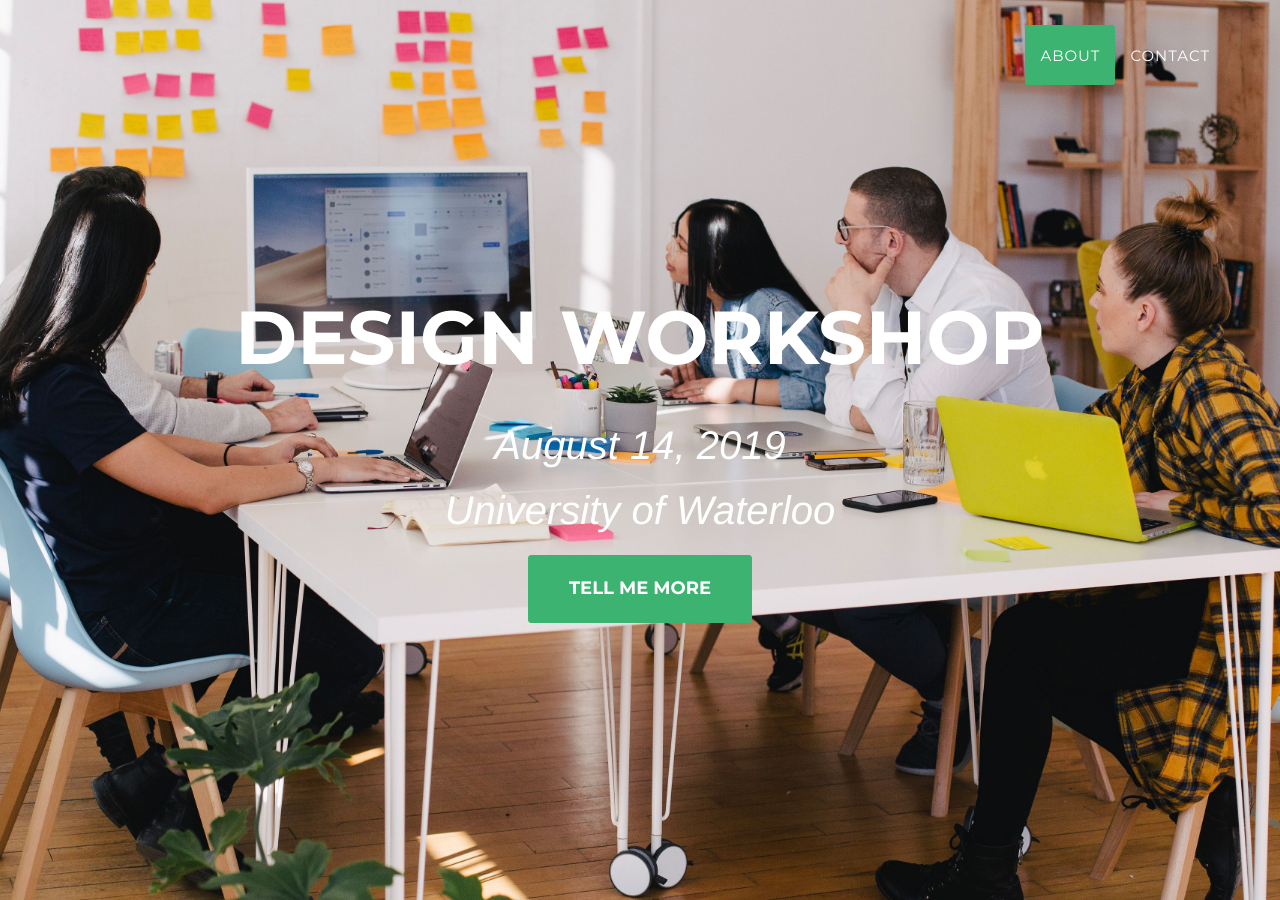
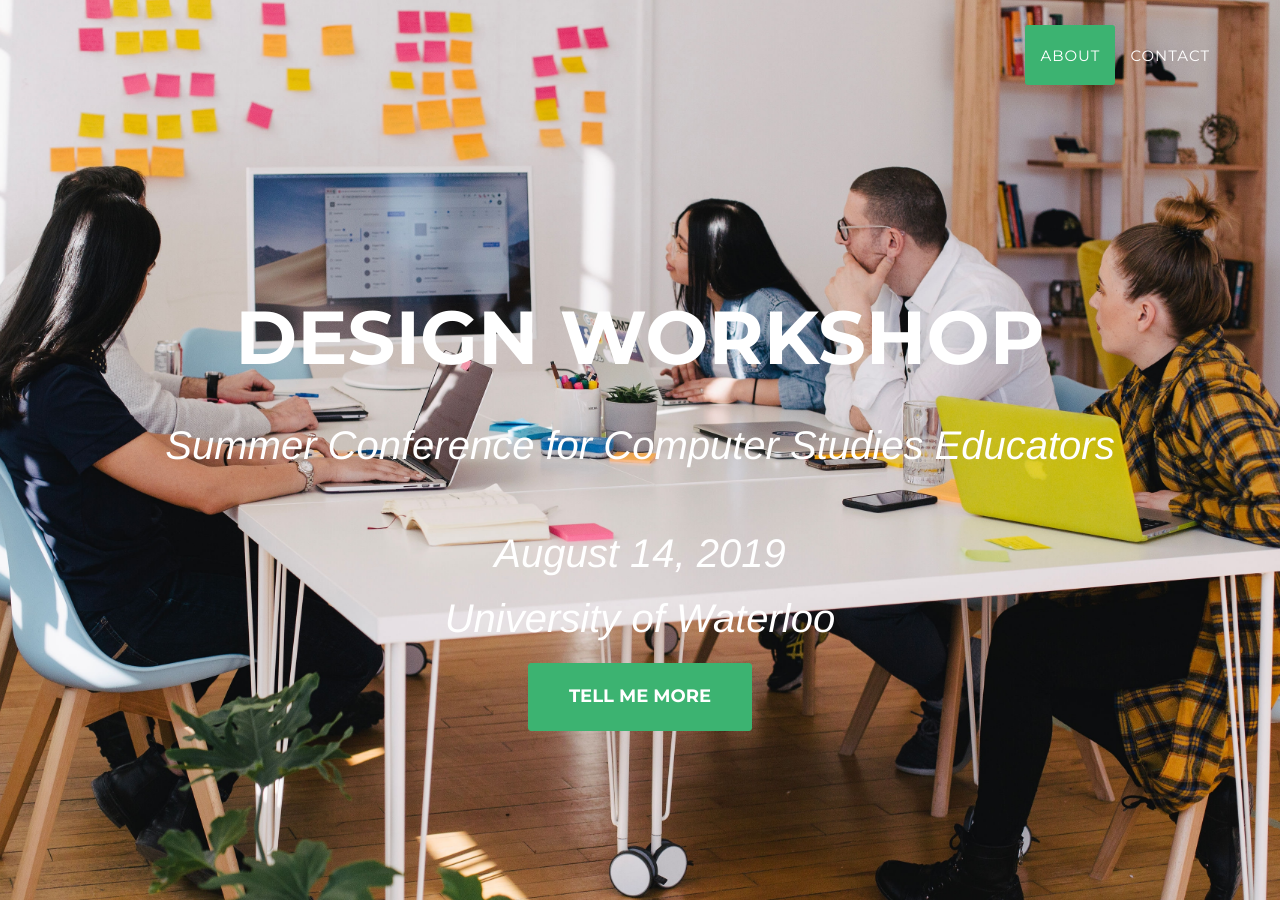
Before and after one commit to codingstrip/codingstrip.github.io, a Jekyll site: the page built from index.html, in a window 1280 px wide and 900 px high. Built offline with Jekyll 4.4.1, drawn with Linux system fonts in a browser that asks for light colours; some web fonts are replaced.

Commit message:
Add Summer Conference below Design Workshop

```diff
--- a/_layouts/2017_home.html
+++ b/_layouts/2017_home.html
@@ -13,6 +13,8 @@
         <div class="container">
             <div class="intro-text">
                 <div class="intro-heading">Design Workshop<br></div>
+                <div class="intro-lead-in">Summer Conference for Computer Studies Educators</div>
+                <br><br>
                 <div class="intro-lead-in">August 14, 2019</div>
                 <div class="intro-lead-in">University of Waterloo</div>
                 <a href="#about" class="page-scroll btn btn-xl">Tell Me More</a>
@@ -23,7 +25,6 @@
     {% include 2017_data/about.html %}
     {% include 2017_data/contact.html %}
     {% include 2017_data/footer.html %}
-    {% include 2017_data/speakers_info.html %}
     {% include 2016_data/js.html %}
 
     </body>
```
